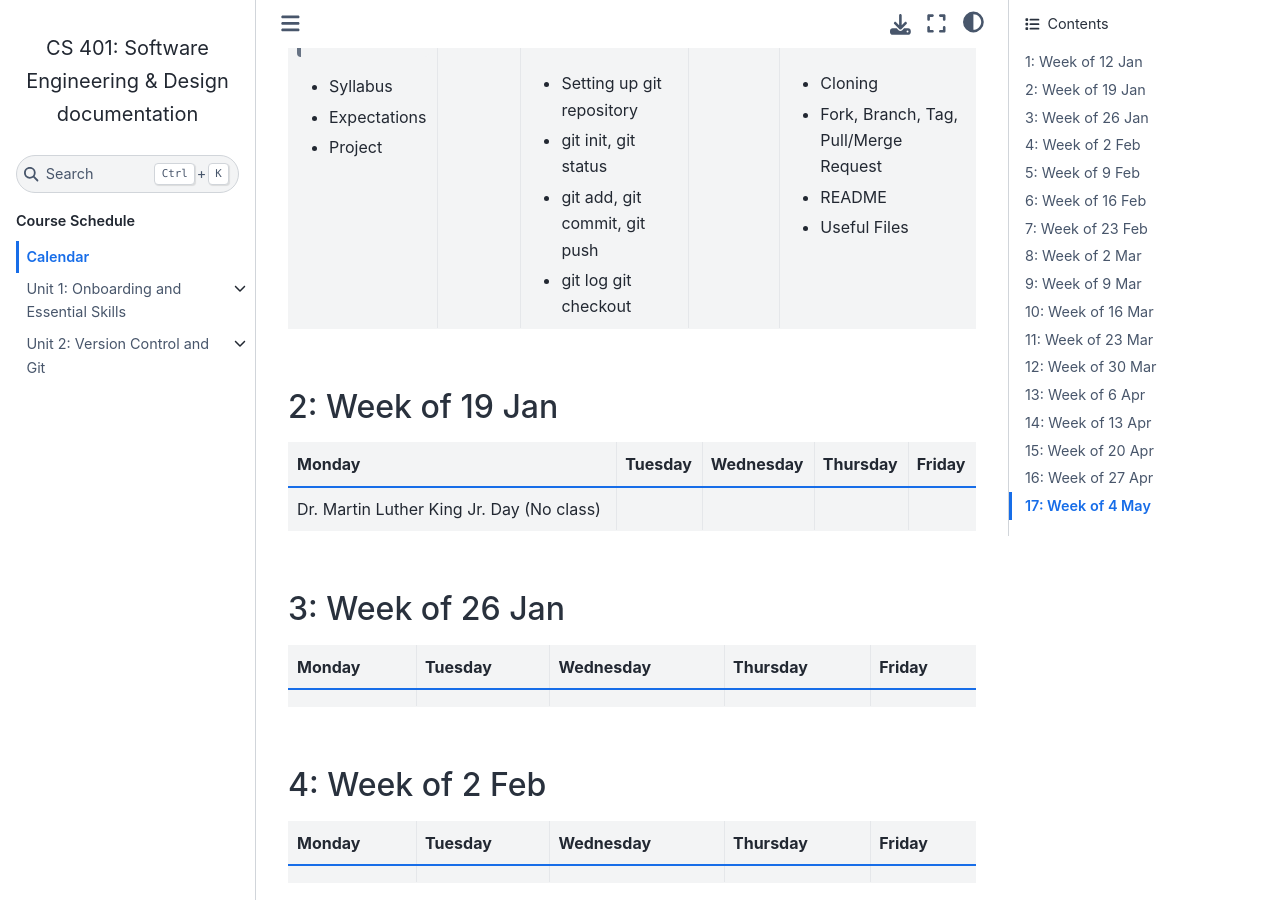
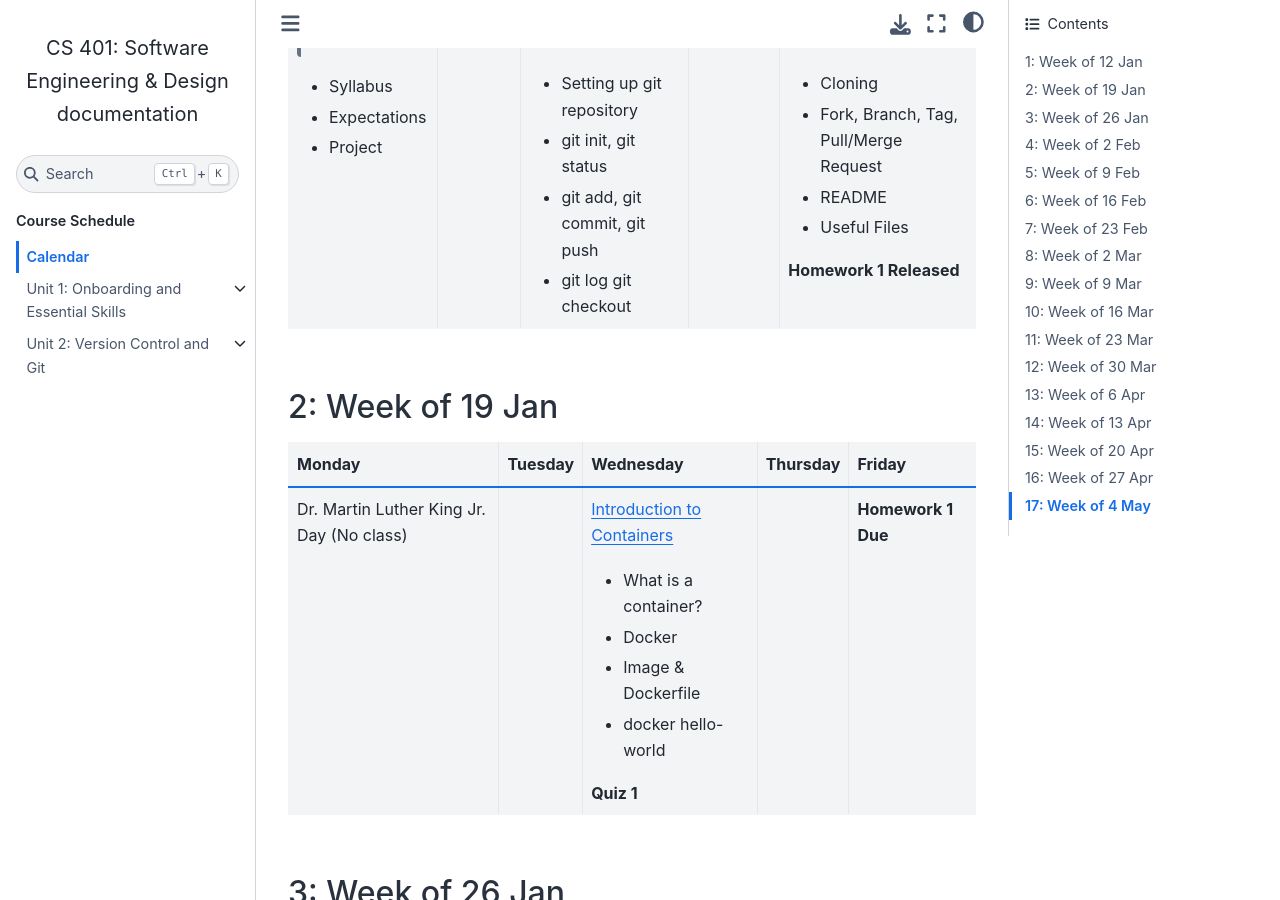
Before and after one commit to andrewsolis/cs401, a Sphinx documentation site: the page built from docs/calendar.rst, in a window 1280 px wide and 900 px high, scrolled down 270 px. Built offline with Sphinx 7.4.7 and the Sphinx Book theme 1.1.4, drawn with Linux system fonts in a browser that asks for light colours; pages that are not in the unit, such as notebooks, are missing from menus.

Commit message:
update calendar

```diff
--- a/docs/calendar.rst
+++ b/docs/calendar.rst
@@ -13,6 +13,7 @@ Calendar
 | * Project          |            | * git add, git commit, git push                                                                   |            | * README                                                                                                    |
 |                    |            | * git log git checkout                                                                            |            | * Useful Files                                                                                              |
 |                    |            |                                                                                                   |            |                                                                                                             |
+|                    |            |                                                                                                   |            | **Homework 1 Released**                                                                                     |
 +--------------------+------------+---------------------------------------------------------------------------------------------------+------------+-------------------------------------------------------------------------------------------------------------+
 
 .. _Version Control with Git - Part 1: https://cs401.readthedocs.io/en/latest/unit02/version_control_1.html
@@ -23,14 +24,17 @@ Calendar
 +--------------------------------------------------------------------------------------------------+------------+-----------------------------------------------------------------------------------------------------------+------------+-------------------------------------------------------------------------------------------------------------+
 | Monday                                                                                           | Tuesday    | Wednesday                                                                                                 | Thursday   | Friday                                                                                                      |
 +==================================================================================================+============+===========================================================================================================+============+=============================================================================================================+
-| Dr. Martin Luther King Jr. Day (No class)                                                        |            |                                                                                                           |            |                                                                                                             |
+| Dr. Martin Luther King Jr. Day (No class)                                                        |            | `Introduction to Containers`_                                                                             |            |                                                                                                             |
 |                                                                                                  |            |                                                                                                           |            |                                                                                                             |
+|                                                                                                  |            | * What is a container?                                                                                    |            |                                                                                                             |
+|                                                                                                  |            | * Docker                                                                                                  |            |                                                                                                             |
+|                                                                                                  |            | * Image & Dockerfile                                                                                      |            |                                                                                                             |
+|                                                                                                  |            | * docker hello-world                                                                                      |            |                                                                                                             |
 |                                                                                                  |            |                                                                                                           |            |                                                                                                             |
-|                                                                                                  |            |                                                                                                           |            |                                                                                                             |
-|                                                                                                  |            |                                                                                                           |            |                                                                                                             |
-|                                                                                                  |            |                                                                                                           |            |                                                                                                             |
-|                                                                                                  |            |                                                                                                           |            |                                                                                                             |
+|                                                                                                  |            | **Quiz 1**                                                                                                |            | **Homework 1 Due**                                                                                          |
 +--------------------------------------------------------------------------------------------------+------------+-----------------------------------------------------------------------------------------------------------+------------+-------------------------------------------------------------------------------------------------------------+
+
+.. _Introduction to Containers: https://cs401.readthedocs.io/en/latest/unit03/containers_1.html
 
 3: Week of 26 Jan
 -----------------
```
